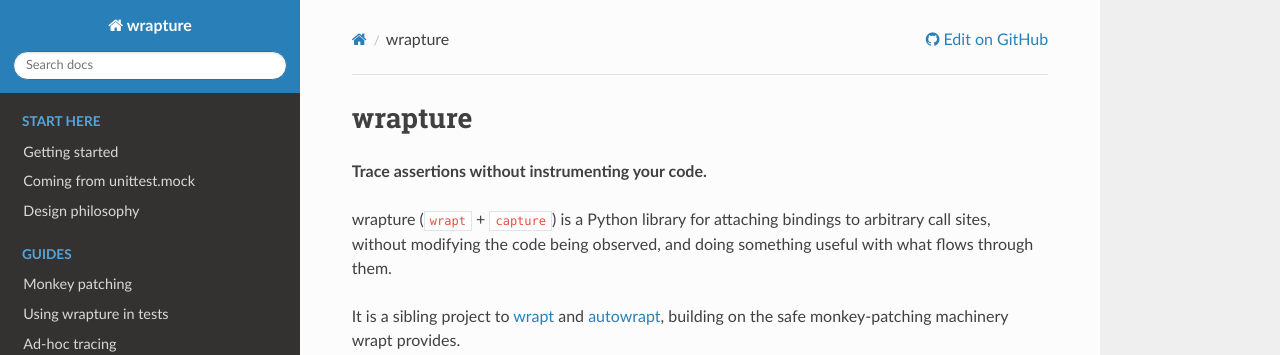
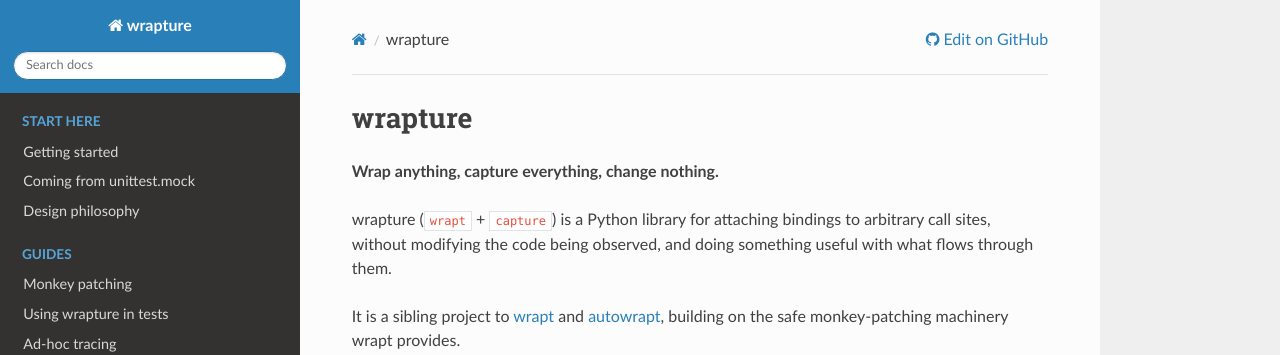
Before and after one commit to GrahamDumpleton/wrapture, a Sphinx documentation site: the page built from docs/index.md, in a window 1280 px wide and 900 px high. Shown: the top 355 px of the window. Built offline with Sphinx 7.4.7 and the Read the Docs theme 3.1.0, drawn with Linux system fonts in a browser that asks for light colours.

Commit message:
Change the byline to: Wrap anything, capture everything, change nothing.

```diff
--- a/docs/index.md
+++ b/docs/index.md
@@ -1,6 +1,6 @@
 # wrapture
 
-**Trace assertions without instrumenting your code.**
+**Wrap anything, capture everything, change nothing.**
 
 wrapture (`wrapt` + `capture`) is a Python library for attaching bindings to
 arbitrary call sites, without modifying the code being observed, and doing
```
Also changed, not shown: README.md (+1 -1 lines).
